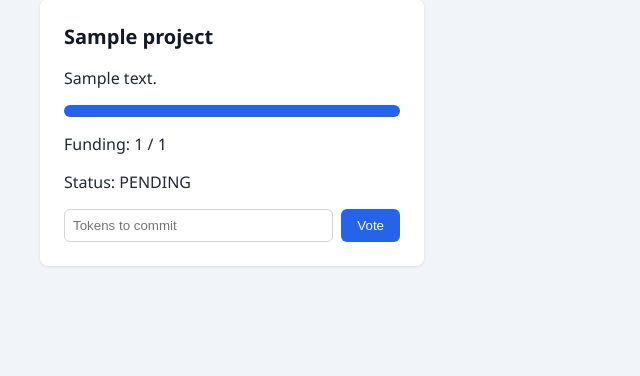
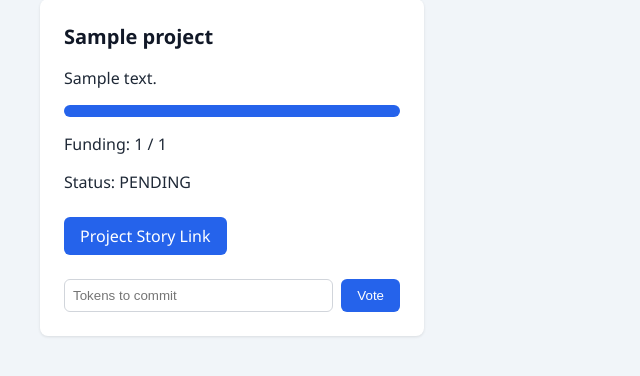
Before and after one commit to arjun-krishna1/AgentsAssembly, a Django app: page / in a window 1280 px wide. Shown: the part 229-605 px from the top of the page, without its empty margins (0-640 px from the left). Run offline with Django 5.2, Linux system fonts and the light colour scheme; tables that the repository leaves empty hold one stand-in row (values such as "Sample post").

Commit message:
update frontend

```diff
--- a/app/models.py
+++ b/app/models.py
@@ -17,6 +17,7 @@
     funding_goal = models.PositiveIntegerField(validators=[MinValueValidator(1)])
     current_funding = models.PositiveIntegerField(default=0)
     status = models.CharField(max_length=10, choices=STATUS_CHOICES, default='PENDING')
+    story_id = models.CharField(max_length=200, null=True)
 
     # Impact statements
     environmental_impact = models.TextField(blank=True)
--- a/app/views.py
+++ b/app/views.py
@@ -59,11 +59,12 @@ def create_project(request):
                 # Create the project
                 project = Project(
                     title=request.POST['title'],
-                    description=request.POST['description'] + "\n<br/><a href='https://explorer.story.foundation/ipa/" + project_id + "'>Project Story Link</a>",
+                    description=request.POST['description'],
                     funding_goal=request.POST['funding_goal'],
                     environmental_impact=request.POST['environmental_impact'],
                     economic_impact=request.POST['economic_impact'],
-                    social_impact=request.POST['social_impact']
+                    social_impact=request.POST['social_impact'],
+                    story_id=project_id
                 )
 
                 # Validate and save the project
--- a/templates/app/dashboard.html
+++ b/templates/app/dashboard.html
@@ -133,6 +133,21 @@
         .vote-form button:hover {
             background-color: var(--secondary-color);
         }
+
+        .story-link {
+            display: inline-block;
+            background-color: var(--primary-color);
+            color: white;
+            text-decoration: none;
+            padding: 0.5rem 1rem;
+            border-radius: 0.375rem;
+            margin: 0.5rem 0;
+            transition: background-color 0.2s;
+        }
+
+        .story-link:hover {
+            background-color: var(--secondary-color);
+        }
     </style>
 </head>
 <body>
@@ -164,6 +179,7 @@
                 </div>
                 <p>Funding: {{ project.current_funding }} / {{ project.funding_goal }}</p>
                 <p>Status: {{ project.status }}</p>
+                <a href="https://explorer.story.foundation/ipa/{{ project.story_id }}" class="story-link" target="_blank">Project Story Link</a>
                 {% if project.status == 'PENDING' %}
                 <form class="vote-form" data-project-id="{{ project.id }}">
                     <input type="number" name="tokens" min="0" placeholder="Tokens to commit">
```
